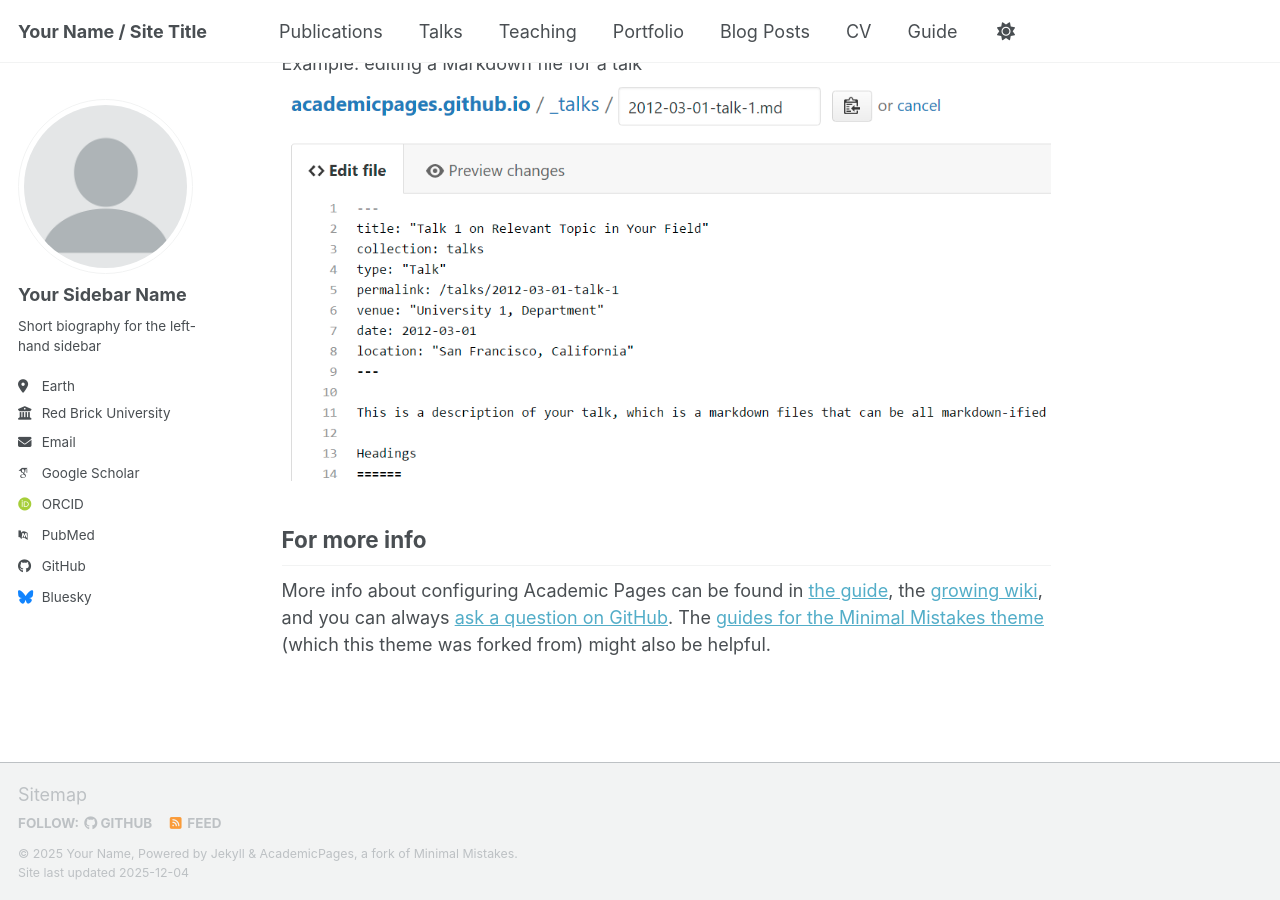
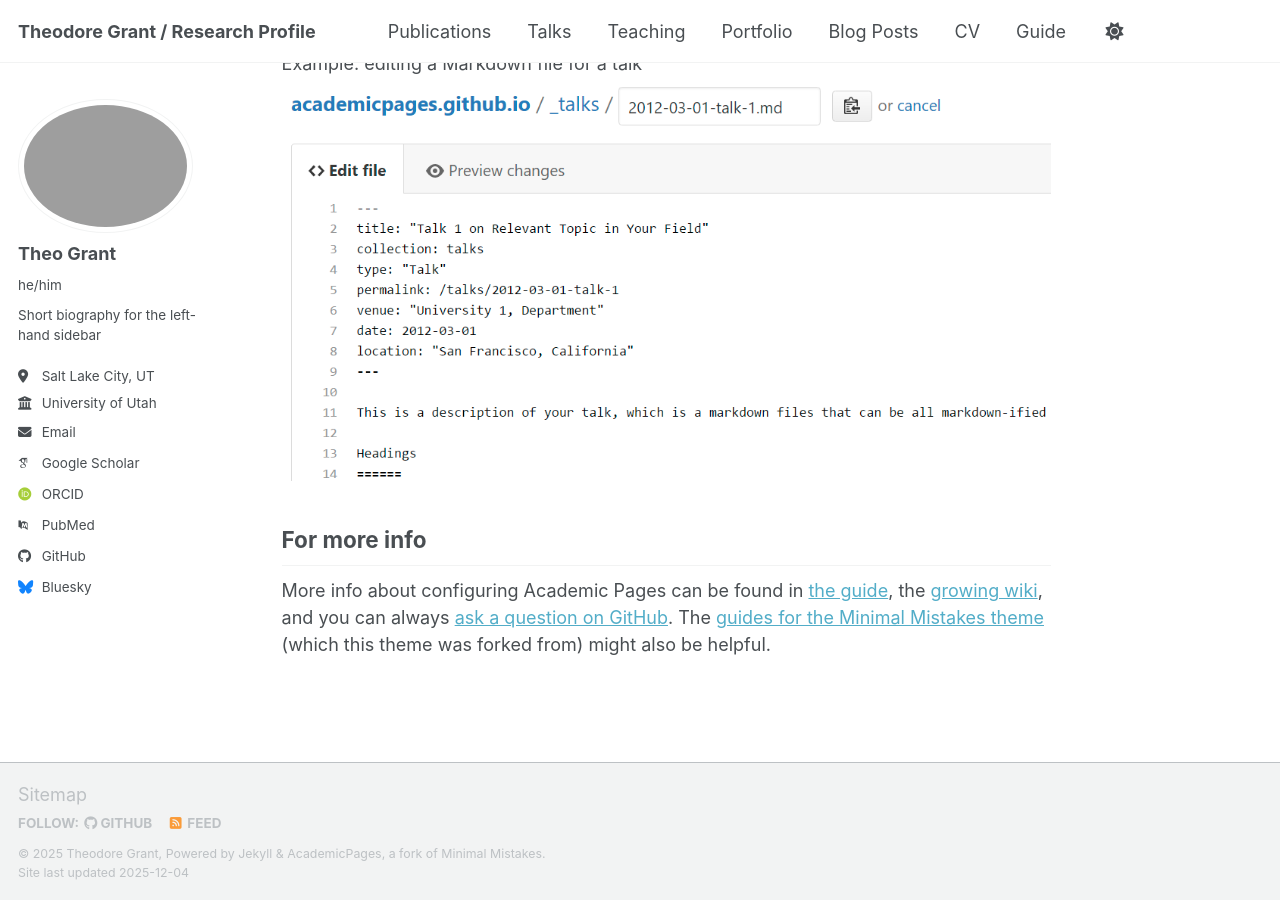
Before and after one commit to Arcaticas/Arcaticas-github.io, a Jekyll site: the page built from _pages/about.md, in a window 1280 px wide and 900 px high, scrolled down 2718 px. Built offline with Jekyll 4.4.1, drawn with Linux system fonts in a browser that asks for light colours; some web fonts are replaced; a script bundle is joined from its source files by our own code; library files that are not in the unit come from our copies.

Commit message:
First Update

```diff
--- a/_config.yml
+++ b/_config.yml
@@ -9,28 +9,28 @@
 # Basic Site Settings
 locale                   : "en-US"
 site_theme               : "default" # Currently available options are "default", "air"
-title                    : "Your Name / Site Title"
+title                    : "Theodore Grant / Research Profile"
 title_separator          : "-"
-name                     : &name "Your Name"
-description              : &description "Your Name's academic portfolio"   # Update this with a general description of your site, this is the default if not overridden by a page
-url                      : https://academicpages.github.io # The base hostname & protocol for your site e.g. "https://[your GitHub username].github.io",
+name                     : &name "Theodore Grant"
+description              : &description "Theodore Grant's academic portfolio"   # Update this with a general description of your site, this is the default if not overridden by a page
+url                      : https://arcaticas.github.io/ # The base hostname & protocol for your site e.g. "https://[your GitHub username].github.io",
                                                            # or if you already have some other page hosted on Github then use "https://[your GitHub username].github.io/[Your Repo Name]"
 baseurl                  : "" # the subpath of your site, e.g. "/blog"
-repository               : "academicpages/academicpages.github.io"
+repository               : "Arcaticas/Arcaticas-github.io"
 
 # Site Author - The following control what appear as part of the author content on the side bar.
 #               If a field is blank the icon and link will not appear, otherwise it will be shown.
 #               Additional customization can be done by editing /_includes/author-profile.html
 author:
   # Biographic information
-  avatar           : "profile.png"
-  name             : "Your Sidebar Name"
-  pronouns         : # example: "she/her"
+  avatar           : "Me.jpg" # filename of avatar image placed in /images/ for the left-hand sidebar
+  name             : "Theo Grant"
+  pronouns         : "he/him"# example: "she/her"
   bio              : "Short biography for the left-hand sidebar"
-  location         : "Earth"
-  employer         : "Red Brick University"
+  location         : "Salt Lake City, UT"
+  employer         : "University of Utah"
   uri              : # URL
-  email            : "none@example.org"
+  email            : "u1324575@utah.edu"
 
   # Academic websites
   academia         : # URL
```
Also changed, not shown: 1 other file.
